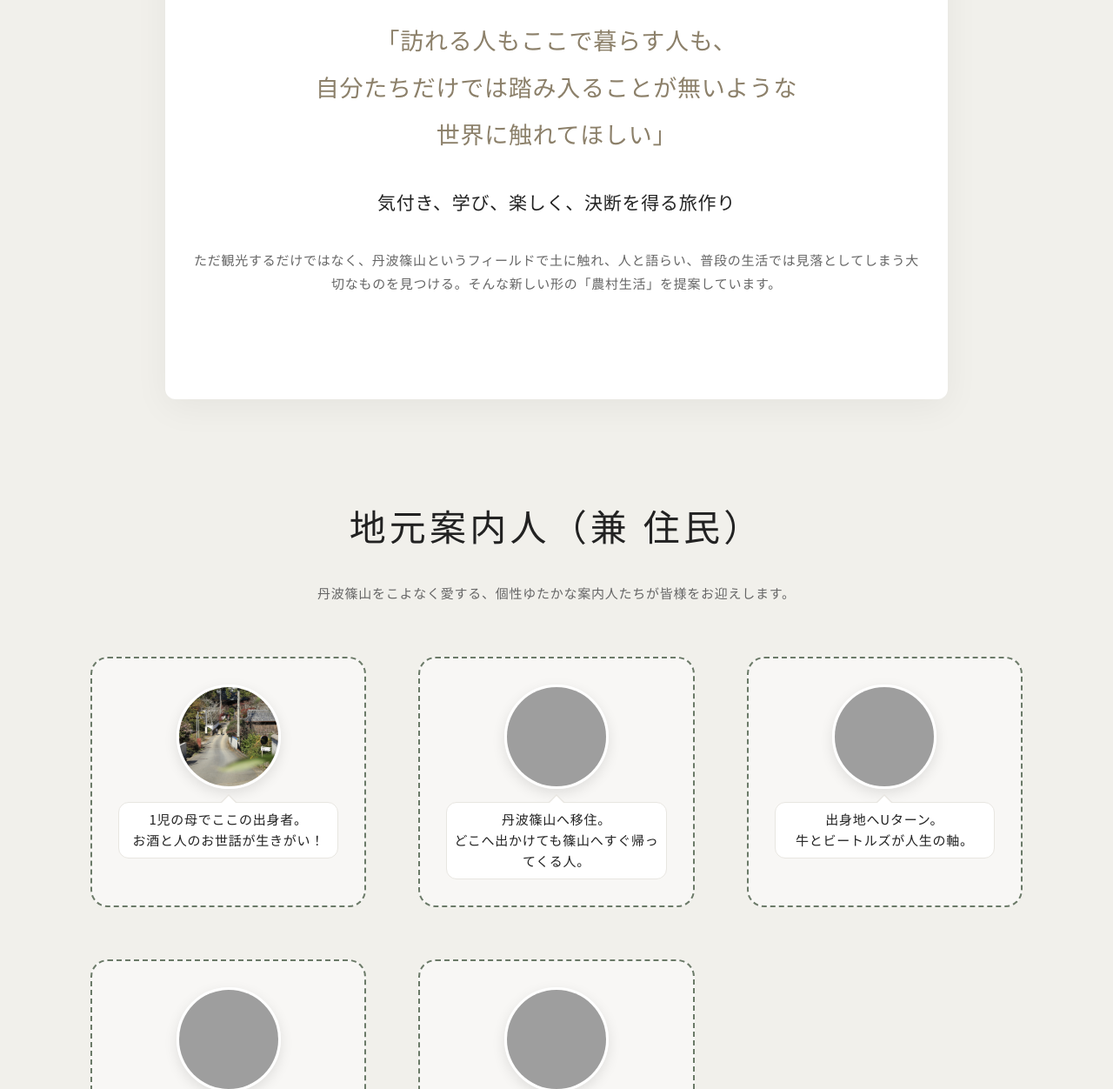
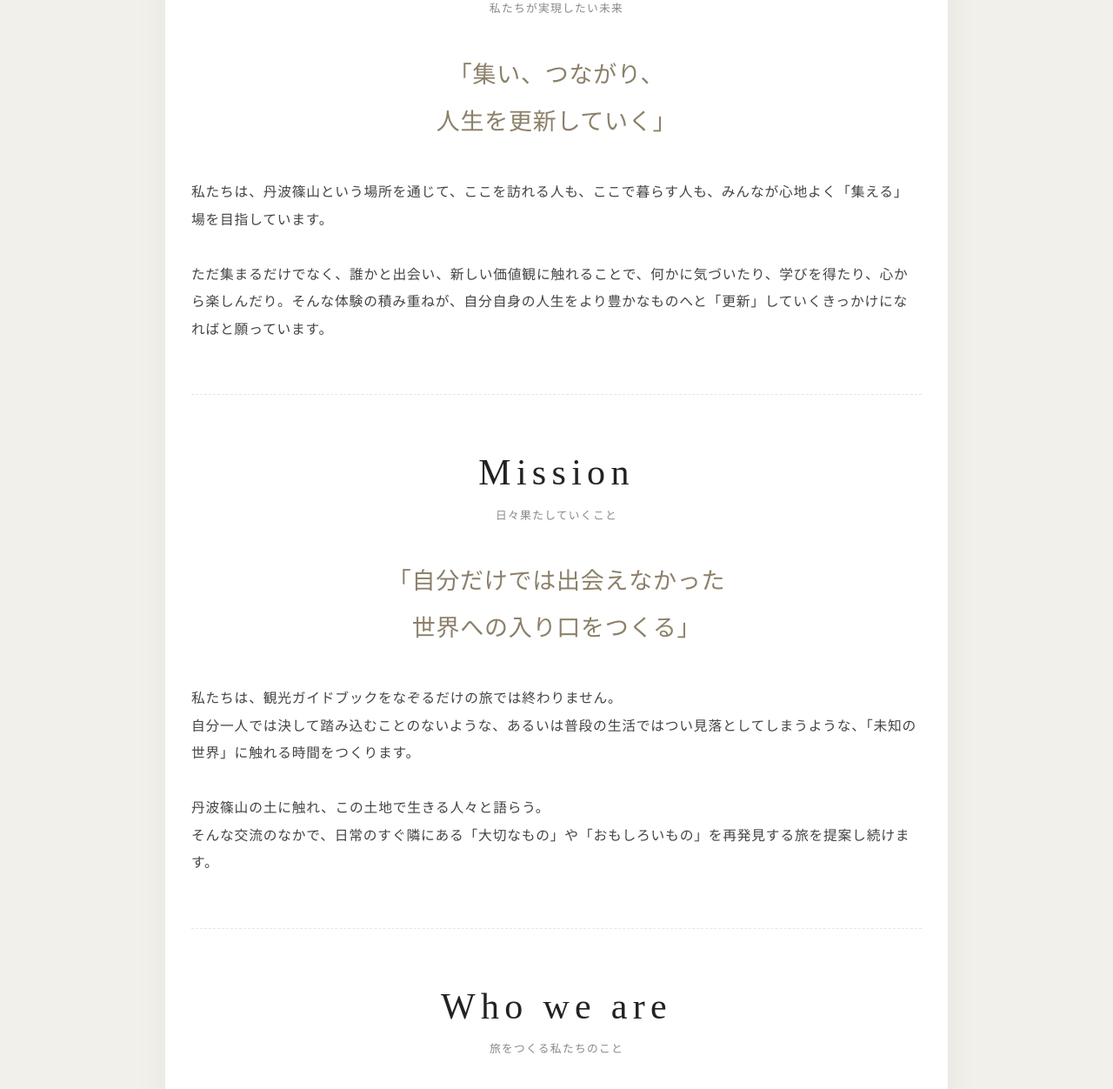
Before and after one commit to koubouhirx7-cloud/tabi-sasayama2, a website built with Vite: page about.html in a window 1280 px wide. Shown: the part 598-1850 px from the top of the page at 87% size. Built offline with nearby package versions, Linux system fonts and the light colour scheme; grey boxes are pictures that could not be loaded.

Commit message:
Update about us page with new vision, mission, and who we are

```diff
--- a/about.html
+++ b/about.html
@@ -150,18 +150,53 @@
         <div class="container fade-in">
 
           <div class="vision-section">
-            <h2 class="title" style="margin-bottom: 2rem;">Vision</h2>
-            <p class="vision-text">
-              「訪れる人もここで暮らす人も、<br>
-              自分たちだけでは踏み入ることが無いような<br>
-              世界に触れてほしい」
-            </p>
-            <p class="vision-text" style="font-size: 1.4rem; color: var(--color-text);">
-              気付き、学び、楽しく、決断を得る旅作り
-            </p>
-            <p style="margin-top: 2rem; color: #666;">
-              ただ観光するだけではなく、丹波篠山というフィールドで土に触れ、人と語らい、普段の生活では見落としてしまう大切なものを見つける。そんな新しい形の「農村生活」を提案しています。
-            </p>
+
+            <!-- Vision -->
+            <div class="vision-block" style="margin-bottom: 2rem;">
+              <h2 class="title" style="margin-bottom: 0.5rem; letter-spacing: 0.15em;">Vision</h2>
+              <p style="color: #888; font-size: 0.85rem; letter-spacing: 0.1em; margin-bottom: 2.5rem;">私たちが実現したい未来</p>
+              <p class="vision-text">
+                「集い、つながり、<br>人生を更新していく」
+              </p>
+              <p style="margin-top: 2.5rem; color: #444; text-align: left; line-height: 2; font-size: 1.05rem; letter-spacing: 0.05em;">
+                私たちは、丹波篠山という場所を通じて、ここを訪れる人も、ここで暮らす人も、みんなが心地よく「集える」場を目指しています。<br><br>
+                ただ集まるだけでなく、誰かと出会い、新しい価値観に触れることで、何かに気づいたり、学びを得たり、心から楽しんだり。そんな体験の積み重ねが、自分自身の人生をより豊かなものへと「更新」していくきっかけになればと願っています。
+              </p>
+            </div>
+
+            <hr style="border:none; border-top:1px dashed #E8E6E1; margin: 4rem 0;">
+
+            <!-- Mission -->
+            <div class="vision-block" style="margin-bottom: 2rem;">
+              <h2 class="title" style="margin-bottom: 0.5rem; letter-spacing: 0.15em;">Mission</h2>
+              <p style="color: #888; font-size: 0.85rem; letter-spacing: 0.1em; margin-bottom: 2.5rem;">日々果たしていくこと</p>
+              <p class="vision-text">
+                「自分だけでは出会えなかった<br>世界への入り口をつくる」
+              </p>
+              <p style="margin-top: 2.5rem; color: #444; text-align: left; line-height: 2; font-size: 1.05rem; letter-spacing: 0.05em;">
+                私たちは、観光ガイドブックをなぞるだけの旅では終わりません。<br>
+                自分一人では決して踏み込むことのないような、あるいは普段の生活ではつい見落としてしまうような、「未知の世界」に触れる時間をつくります。<br><br>
+                丹波篠山の土に触れ、この土地で生きる人々と語らう。<br>
+                そんな交流のなかで、日常のすぐ隣にある「大切なもの」や「おもしろいもの」を再発見する旅を提案し続けます。
+              </p>
+            </div>
+
+            <hr style="border:none; border-top:1px dashed #E8E6E1; margin: 4rem 0;">
+
+            <!-- Who we are -->
+            <div class="vision-block">
+              <h2 class="title" style="margin-bottom: 0.5rem; letter-spacing: 0.15em;">Who we are</h2>
+              <p style="color: #888; font-size: 0.85rem; letter-spacing: 0.1em; margin-bottom: 2.5rem;">旅をつくる私たちのこと</p>
+              <p class="vision-text">
+                「丹波篠山を愛する、<br>プロの住民たちがご案内します」
+              </p>
+              <p style="margin-top: 2.5rem; color: #444; text-align: left; line-height: 2; font-size: 1.05rem; letter-spacing: 0.05em;">
+                旅の相談から交渉、そして当日の現地案内まで。<br>
+                プランニングを行うのは、この土地の魅力を知り尽くした「丹波篠山に暮らすプロの住民」です。<br><br>
+                私たちは、自分たちだけで完結するのではなく、この町を愛する多くの住民仲間と手を取り合っています。地域一丸となって、あなたの旅がより良いものになるよう、心を込めて伴走します。
+              </p>
+            </div>
+
           </div>
 
           <h2 class="title text-center mt-xl fade-in" style="margin-top: 4rem;">地元案内人（兼 住民）</h2>
```
